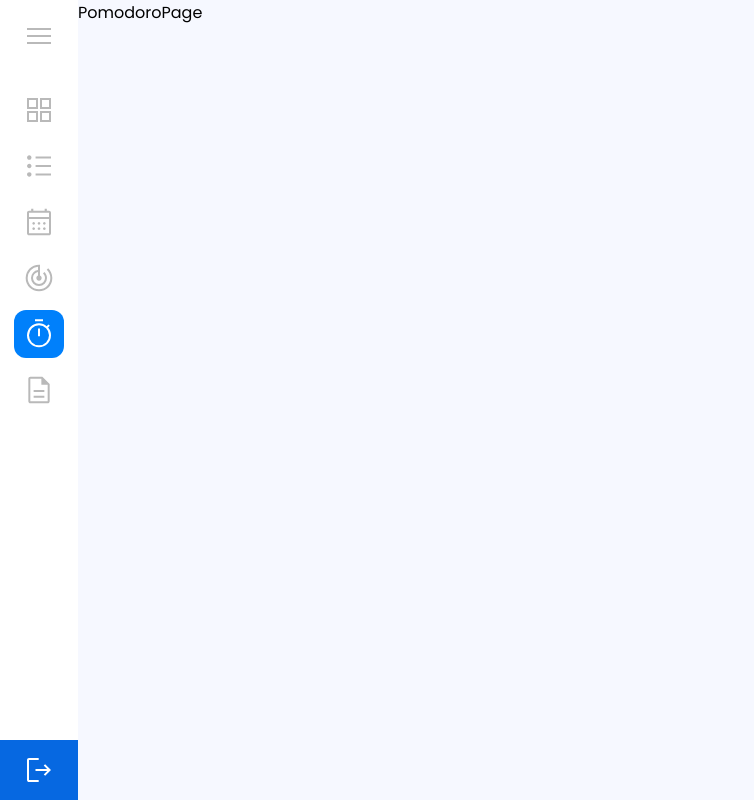
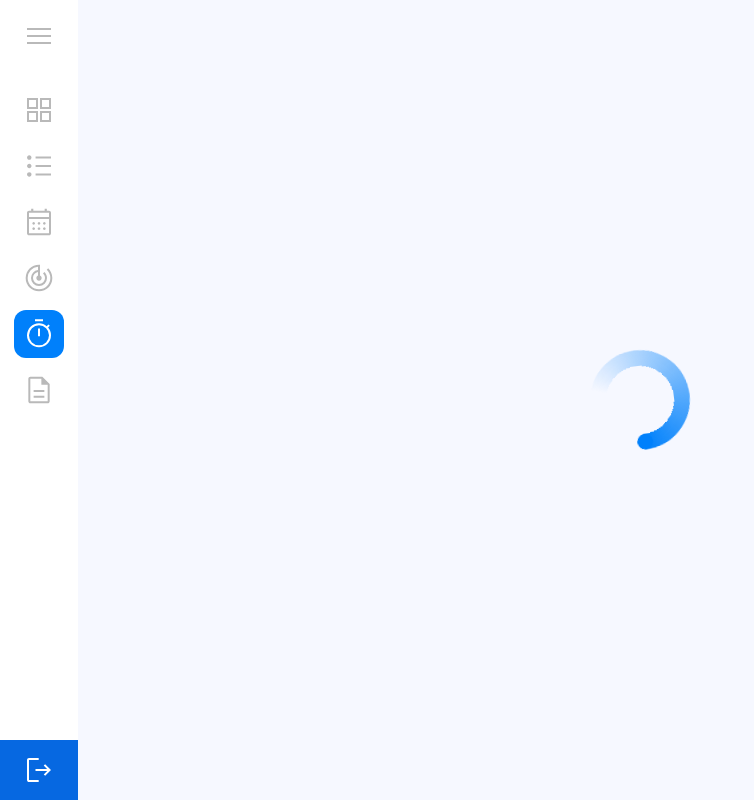
Before and after one commit to abdelrahman-assoum/tanzimi-frontend, a React (Create React App) app: page /pomodoro in a window 1280 px wide. Shown: the whole page, without its empty margins (0-754 px from the left). Built offline with nearby package versions, Linux system fonts and the light colour scheme.

Commit message:
loading component

```diff
--- /dev/null
+++ b/src/Components/Loading/Loading.js
@@ -0,0 +1,14 @@
+import React from 'react'
+import styles from './loading.module.css'
+
+function Loading() {
+  return (
+    <>
+      <div className={styles.center}>
+      <div class={styles.customLoader}></div>
+      </div>
+    </>
+  );
+}
+
+export default Loading
--- /dev/null
+++ b/src/Components/Loading/loading.module.css
@@ -0,0 +1,25 @@
+.customLoader {
+    width: 100px;
+    height: 100px;
+    border-radius: 50%;
+    background:        radial-gradient(farthest-side, #0080FB 94%, #0000) top/16px 16px no-repeat,        conic-gradient(#0000 30%, #0080FB);
+    -webkit-mask: radial-gradient(farthest-side, #0000 calc(100% - 16px), #000 0);
+    animation: s3 1s infinite linear;
+
+}
+
+@keyframes s3 {
+    100% {
+        transform: rotate(1turn)
+    }
+}
+.center {
+    position: absolute;
+        top: 50%;
+        left: 50%;
+        transform: translate(-50%, -50%);
+        -webkit-transform: translate(-50%, -50%);
+        -moz-transform: translate(-50%, -50%);
+        -ms-transform: translate(-50%, -50%);
+        -o-transform: translate(-50%, -50%);
+}
--- a/src/Pages/Pomodoro/PomodoroPage.js
+++ b/src/Pages/Pomodoro/PomodoroPage.js
@@ -1,7 +1,12 @@
 import React from "react";
+import Loading from "../../Components/Loading/Loading";
 
 function PomodoroPage() {
-  return <div>PomodoroPage</div>;
+  return (
+    <div>
+      <Loading />
+    </div>
+  );
 }
 
 export default PomodoroPage;
```
